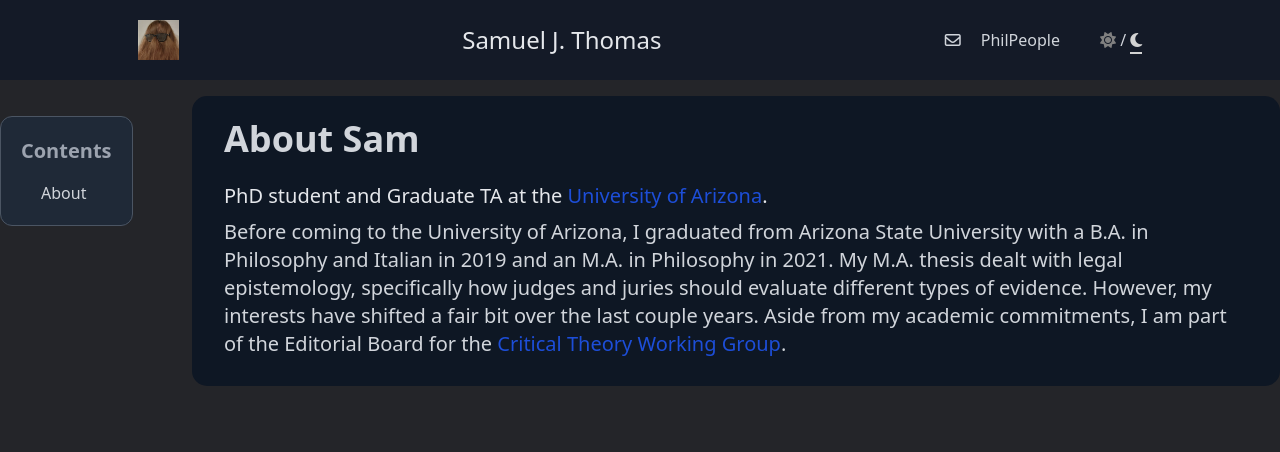
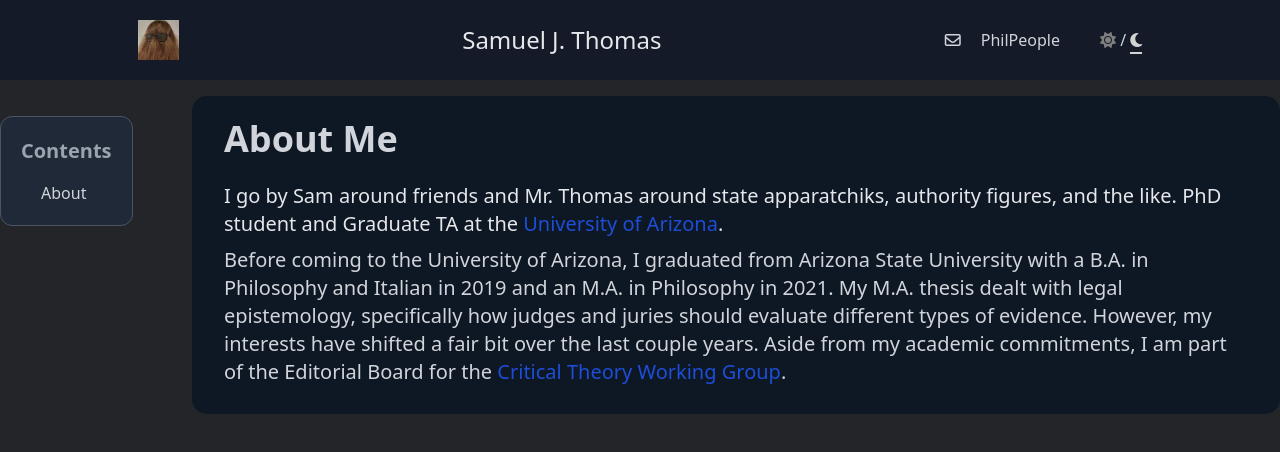
Before and after one commit to stensonowen/stomas, a SvelteKit app: page /about in a window 1280 px wide. Shown: the top 452 px of the page. Built offline with nearby package versions, Linux system fonts and the light colour scheme.

Commit message:
Update +page.svelte

```diff
--- a/src/routes/about/+page.svelte
+++ b/src/routes/about/+page.svelte
@@ -95,8 +95,9 @@
         text-gray-600 dark:text-gray-300">
         <!-- ABOUT -->
         <div id="about" class="section">
-            <h2> About Sam </h2>
+            <h2> About Me </h2>
             <p class="text-xl pb-1 dark:text-gray-200">
+                I go by Sam around friends and Mr. Thomas around state apparatchiks, authority figures, and the like.
                 PhD student and Graduate TA at the
                 <a class="text-blue-700 hover:underline" href="https://philosophy.arizona.edu/person/samuel-thomas"
                 >University of Arizona</a>.
```
